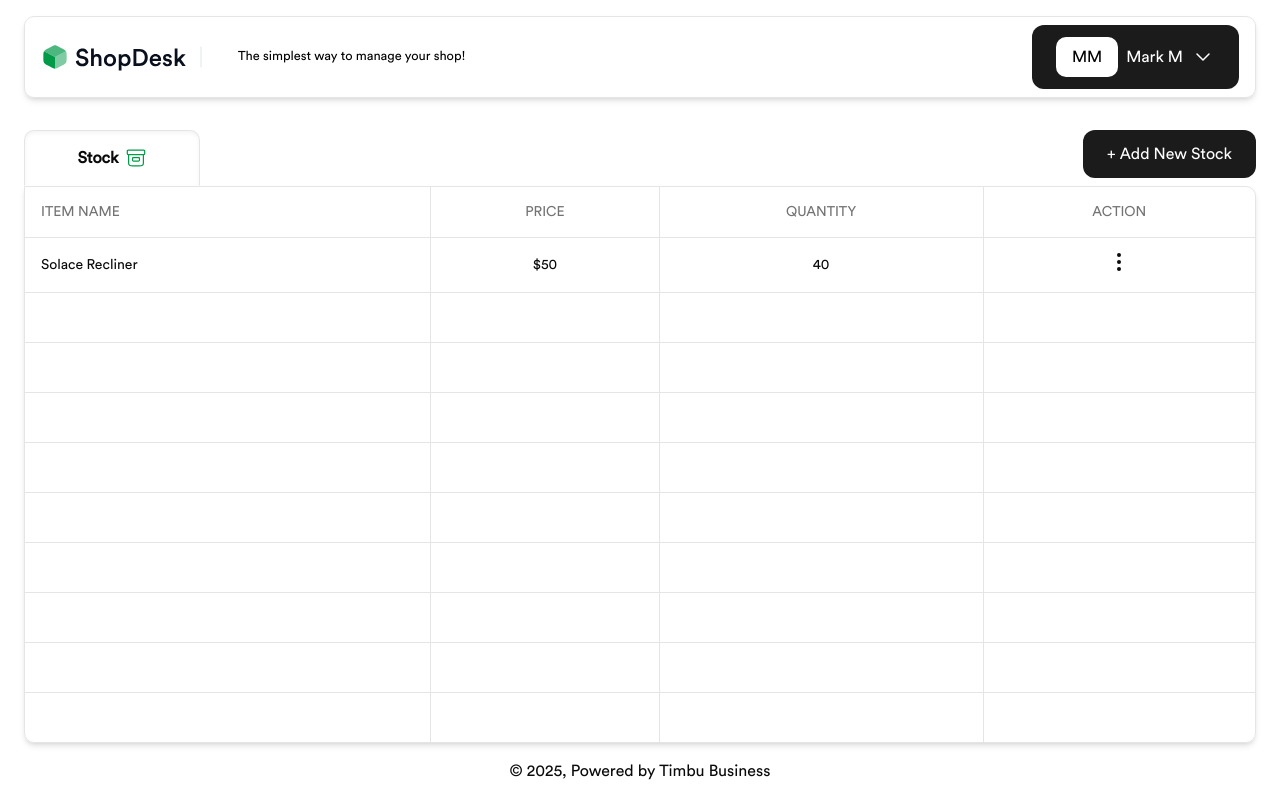
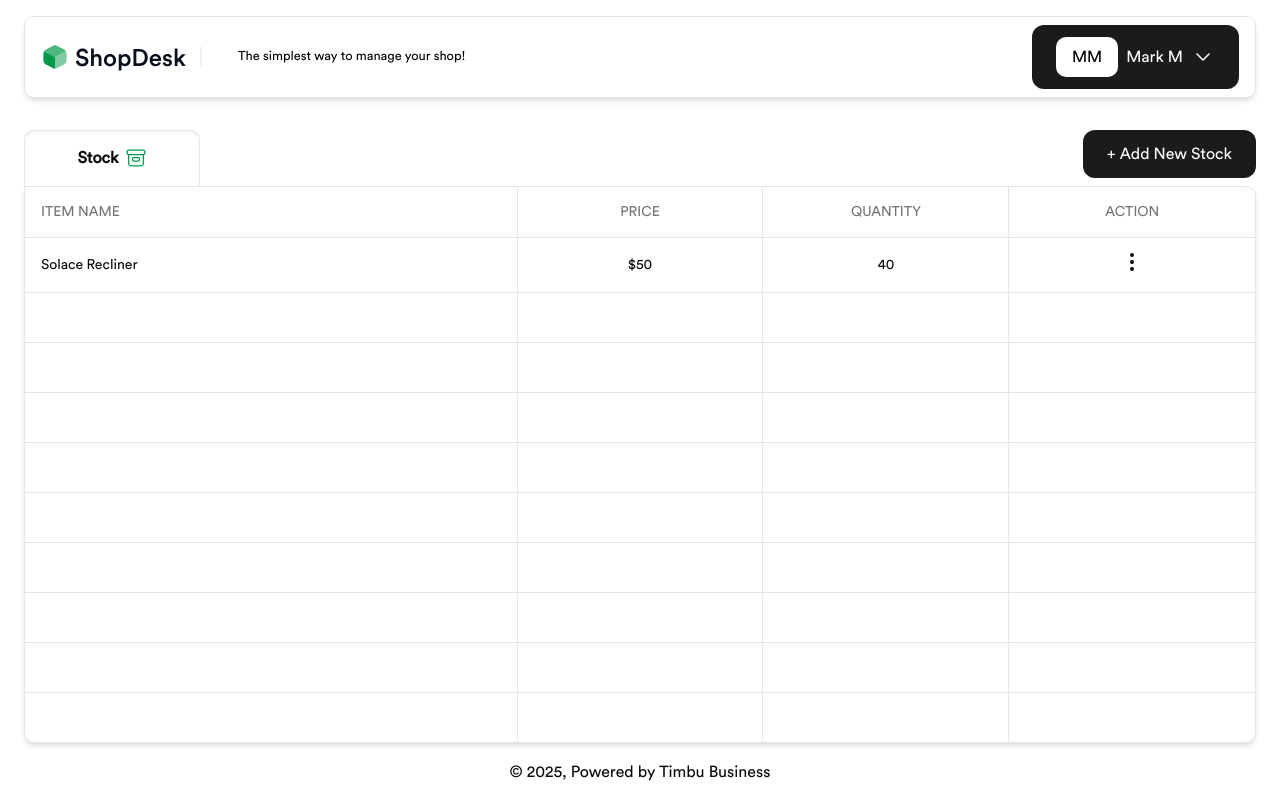
Before and after one commit to ukponotitus/shopdesk-fe, a Next.js app: page /dashboard in a window 1280 px wide. Built offline with nearby package versions, Linux system fonts and the light colour scheme; sample sign-in values are in the browser's storage.

Commit message:
styles: design stock table to match screen view height

```diff
--- /dev/null
+++ b/app/(dashboard)/dashboard/hooks/useTableAreaHeight.tsx
@@ -0,0 +1,27 @@
+import { useEffect, useState, useRef } from 'react';
+
+const useTableAreaHeight = () => {
+  const tableAreaRef = useRef<HTMLDivElement>(null);
+  const [tableAreaHeight, setTableHeight] = useState(0);
+
+  useEffect(() => {
+    const updateHeight = () => {
+      if (tableAreaRef.current) {
+        setTableHeight(tableAreaRef.current.clientHeight);
+      }
+    };
+
+    requestAnimationFrame(updateHeight);
+
+    console.log('tableAreaHeight', tableAreaHeight);
+    window.addEventListener('resize', updateHeight);
+
+    return () => {
+      window.removeEventListener('resize', updateHeight);
+    };
+  }, []);
+
+  return { tableAreaRef, tableAreaHeight };
+};
+
+export default useTableAreaHeight;
--- a/app/(dashboard)/dashboard/page.tsx
+++ b/app/(dashboard)/dashboard/page.tsx
@@ -1,6 +1,6 @@
 'use client'
 import ShopDeskModal from '@/components/modal/add-item'
-import { useEffect, useState } from 'react'
+import { useEffect, useState, useRef } from 'react'
 import { ChevronDown, MoreVertical } from 'lucide-react'
 import { useRouter } from 'next/navigation'
 import EditItemModal from '@/components/modal/edit-stock'
@@ -24,8 +24,21 @@ import {
   TableHead,
   TableCell,
 } from '@/components/ui/table'
+import useTableAreaHeight from './hooks/useTableAreaHeight'
+
 
 const Page = () => {
+
+  type StockItem = {
+    id: number;
+    name: string;
+    price: number;
+    quantity: number;
+  };
+
+  const { tableAreaRef, tableAreaHeight } = useTableAreaHeight();
+  const rowsPerPage = Math.round((tableAreaHeight ) / 55) - 3;
+
   const [isOpen, setIsOpen] = useState(false)
   const [openEdit, setOpenEdit] = useState(false)
   const [openAdd, setOpenAdd] = useState(false)
@@ -36,9 +49,11 @@ const Page = () => {
   const closeModal = () => setIsOpen(false)
   const [isLogoutModalOpen, setIsLogoutModalOpen] = useState(false)
   const [isDeleteModalOpen, setIsDeleteModalOpen] = useState(false)
-  const [stockItems, setStockItems] = useState([
+
+  const [stockItems, setStockItems] = useState<StockItem[]>([
     { id: 1, name: 'Solace Recliner', price: 50, quantity: 40 },
   ])
+
   const [isLoading, setIsLoading] = useState(true)
   const router = useRouter()
 
@@ -76,6 +91,10 @@ const Page = () => {
     //setSelectedItem(null);
   }
 
+  const handleDeleteItem = () => {
+    setIsDeleteModalOpen(false)
+  }
+
   if (isLoading) {
     return (
       <div className="flex h-screen items-center justify-center">
@@ -85,8 +104,8 @@ const Page = () => {
   }
 
   return (
-    <main className="px-6 py-4 w-full max-w-7xl mx-auto">
-      <div className="space-y-8 w-full">
+    <main className="px-6 py-4 w-full max-w-7xl mx-auto flex flex-col h-svh">
+      <div ref={tableAreaRef} className="space-y-8 w-full h-full">
         <LogoutConfirmModal
           open={isLogoutModalOpen}
           onOpenChange={setIsLogoutModalOpen}
@@ -96,6 +115,7 @@ const Page = () => {
           open={isDeleteModalOpen}
           onOpenChange={setIsDeleteModalOpen}
           onCancel={() => setIsDeleteModalOpen(false)}
+          onDelete={handleDeleteItem}
         />
         <div className="lg:border px-4 py-2 lg:shadow-md rounded-lg lg:flex items-center justify-between mx-auto">
           <div className="flex items-center gap-6">
@@ -140,13 +160,15 @@ const Page = () => {
             />
           </div>
 
+          {stockItems.length > 0 && (
           <button onClick={handleAddClick} className='btn-primary max-[400px]:text-sm mb-2 max-[640px]:mb-4 text-nowrap self-end'>
             + Add New Stock
           </button>
+          )}
 
 
         </div>
-          <div className="border shadow-md rounded-b-lg rounded-bl-lg relative rounded-tr-lg">
+          <div className="border shadow-md rounded-b-lg rounded-bl-lg relative rounded-tr-lg flex-1">
             {stockItems.length === 0 ? (
               <div className="relative">
                 <div className="w-full overflow-x-auto">
@@ -214,22 +236,22 @@ const Page = () => {
               <Table className="border-collapse  overflow-y-auto">
                 <TableHeader>
                   <TableRow className="h-[50px]">
-                    <TableHead className="px-4 py-2 text-left border-b border-r">
+                    <TableHead className="px-4 py-2 w-2/7 text-left border-b border-r">
                       ITEM NAME
                     </TableHead>
-                    <TableHead className="px-4 py-2 text-center border-b border-r">
+                    <TableHead className="px-4 py-2 w-1/7 text-center border-b border-r">
                       PRICE
                     </TableHead>
-                    <TableHead className="px-4 py-2 text-center border-b border-r hidden sm:table-cell">
+                    <TableHead className="px-4 py-2 w-1/7 text-center border-b border-r hidden sm:table-cell">
                       QUANTITY
                     </TableHead>
-                    <TableHead className="px-4 py-2 text-center border-b hidden sm:table-cell">
+                    <TableHead className="px-4 py-2 w-1/7 text-center border-b hidden sm:table-cell">
                       ACTION
                     </TableHead>
                   </TableRow>
                 </TableHeader>
                 <TableBody>
-                  {Array.from({ length: 10 }).map((_, index) => {
+                  {Array.from({ length: rowsPerPage }).map((_, index) => {
                     const item = stockItems[index] || null
                     return (
                       <TableRow key={index} className="h-[50px]">
--- a/components/modal/components/DeleteItemButton.tsx
+++ b/components/modal/components/DeleteItemButton.tsx
@@ -3,14 +3,15 @@
 import { useRouter } from "next/navigation";
 import { useState } from "react";
 
-const DeleteItemButton = ({ itemId, className }: { itemId: string; className?: string }) => {
+const DeleteItemButton = ({ itemId, className, externalFunction }: { itemId: string; className?: string; externalFunction: Function }) => {
   const router = useRouter();
   const [loading, setLoading] = useState(false);
 
   const handleDelete = async () => {
     setLoading(true);
+    externalFunction()
 
-    try {
+    /* try {
       const response = await fetch(`/api/items/${itemId}`, {
         method: "DELETE",
         headers: { "Content-Type": "application/json" },
@@ -23,9 +24,9 @@ const DeleteItemButton = ({ itemId, className }: { itemId: string; className?: s
     } catch (error) {
       console.error("Delete error:", error);
     } finally {
-      router.refresh(); // Refresh page or update state accordingly
+      router.refresh();
       setLoading(false);
-    }
+    } */
   };
 
   return (
--- a/components/modal/delete-item.tsx
+++ b/components/modal/delete-item.tsx
@@ -14,7 +14,6 @@ import { LogOut } from "lucide-react"
 import Image from "next/image"
 import deleteRed from "@/public/icons/delete-red.svg"
 import { cn } from "@/lib/utils"
-import LogoutButton from "@/app/(auth)/sign-in/_components/logout"
 import DeleteItemButton from "./components/DeleteItemButton"
 
 interface LogoutModalProps {
@@ -22,6 +21,7 @@ interface LogoutModalProps {
   open?: boolean
   onOpenChange?: (open: boolean) => void
   triggerElement?: React.ReactNode
+  onDelete: () => void
 }
 
 const DeleteItem: React.FC<LogoutModalProps> = ({
@@ -29,6 +29,7 @@ const DeleteItem: React.FC<LogoutModalProps> = ({
   open,
   onOpenChange,
   triggerElement,
+  onDelete,
 }) => {
   const [dialogOpen, setDialogOpen] = React.useState(open || false)
 
@@ -87,6 +88,7 @@ const DeleteItem: React.FC<LogoutModalProps> = ({
 
   <DeleteItemButton
     itemId={"123"}
+    externalFunction={onDelete}
   />
 
   {/* <Button
--- a/components/ui/dialog.tsx
+++ b/components/ui/dialog.tsx
@@ -38,7 +38,7 @@ function DialogOverlay({
     <DialogPrimitive.Overlay
       data-slot="dialog-overlay"
       className={cn(
-        "data-[state=open]:animate-in data-[state=closed]:animate-out data-[state=closed]:fade-out-0 data-[state=open]:fade-in-0 fixed inset-0 z-50 bg-black/80",
+        "data-[state=open]:animate-in data-[state=closed]:animate-out data-[state=closed]:fade-out-0 data-[state=open]:fade-in-0 fixed inset-0 z-50 bg-[#24242433]",
         className
       )}
       {...props}
```
